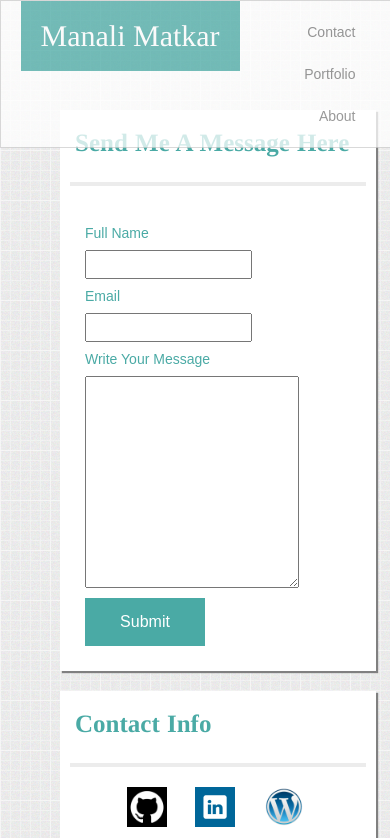
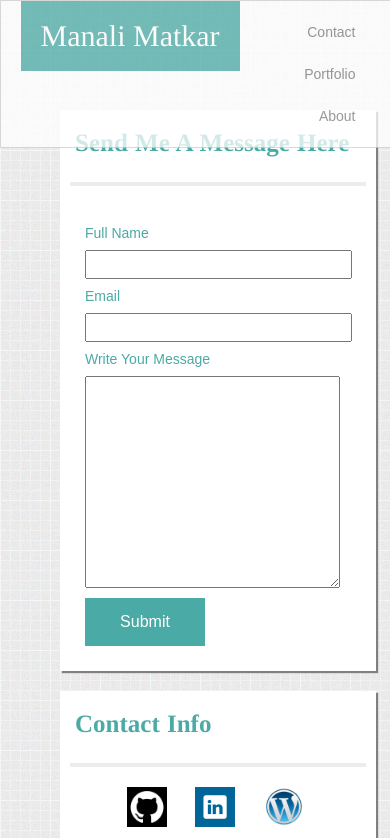
Before and after one commit to manalimatkar/Wee2Assignment1, a PHP site: page /contact.html in a window 390 px wide. Shown: the top 838 px of the page. Run offline with PHP 8.4, Linux system fonts and the light colour scheme.

Commit message:
Week2Assignement1Finalupdate

```diff
--- a/assets/css/style.css
+++ b/assets/css/style.css
@@ -189,26 +189,28 @@ footer{
 .formField
 {
     margin-top: 10px;
+    width: 100%;
 }
 label{
     display:inline-block;
     font-size: 14px;
     color: #4aaaa5;
+    width: 100%;
 }
-input, textarea{
-    width: 95%;
+input{
     display:block;
+    width: 100%;
     border-style: 1px solid grey;
     padding: 5px;
     margin-top: 10px;
     height: 15px;
 }
 textarea{
-    width: 95%;
     height: 200px;
+    width: 100%;
     display: block;
     border-style: 1px solid grey;
-    padding: 5px;
+    padding: 5px 0px;
     margin-top: 10px;
 }
 .submitBtn{
@@ -235,12 +237,6 @@ textarea{
     #contact-info{
         width: 28%;
     }
-    textarea{
-        width: 80%;
-    }
-    input {
-        width: 95%
-    }
 }
 
 @media only screen and (max-width: 1079px){
@@ -253,12 +249,6 @@ textarea{
     }
     #contact-info{
         width: 30%;
-    }
-    textarea{
-        width: 80%;
-    }
-    input {
-        width: 95%
     }
 }
 @media only screen and (max-width: 980px) {
@@ -294,12 +284,6 @@ textarea{
     .contactForm{
         margin-left: 5px;
     }
-    textarea{
-        width: 80%;
-    }
-    input {
-        width: 95%
-    }
 }
 @media only screen and (max-width: 872px)
 {
@@ -314,13 +298,6 @@ textarea{
     #contact-info{
         width: 36%;
     }
-    textarea{
-        width: 80%;
-    }
-    input {
-        width: 95%
-    }
-
 }
 @media only screen and (max-width: 768px) {
     nav{
@@ -358,12 +335,7 @@ textarea{
         width: 100%;
         text-align: center;
     }
-    textarea{
-        width: 80%;
-    }
-    input {
-        width: 95%
-    }
+
 }
 @media only screen and (max-width: 640px) {
     nav{
@@ -391,15 +363,4 @@ textarea{
         margin-left: 20px;
         margin-top: 20px;
     }
-   /* .img_grid {
-    width: 80%;
-    float: left;
-    margin-left: 100px;
-    }*/
-    textarea{
-        width: 80%;
-    }
-    input {
-        width: 80%
-    }
 }
```
